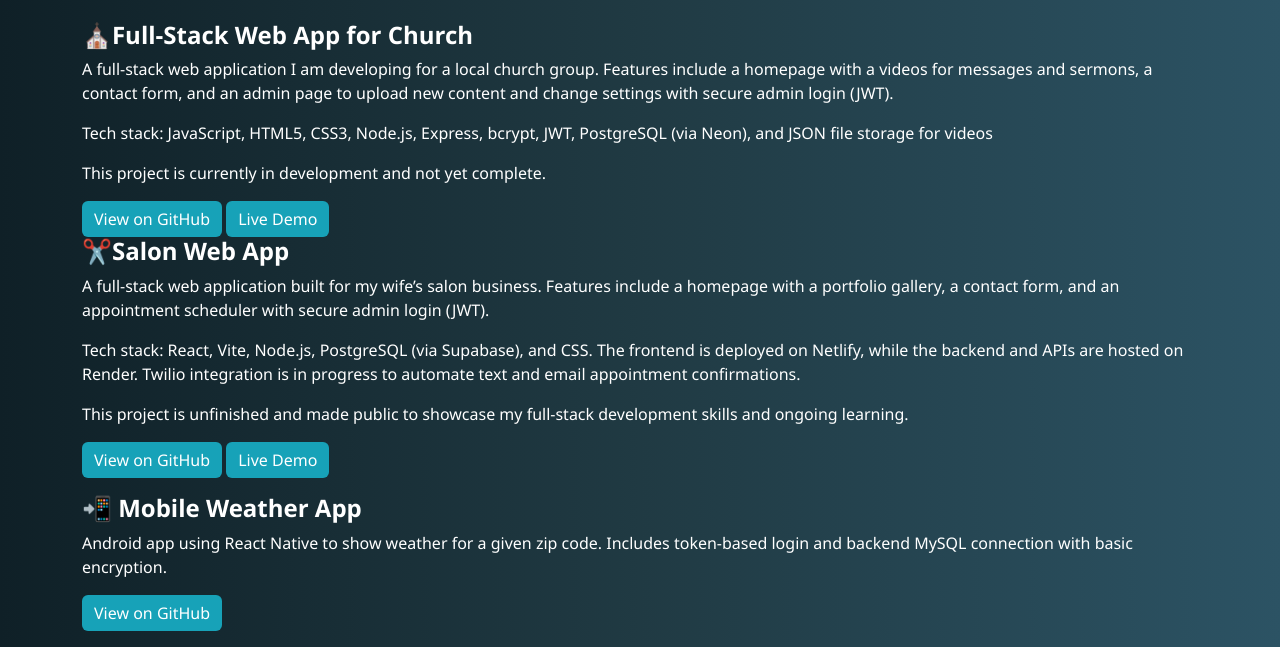
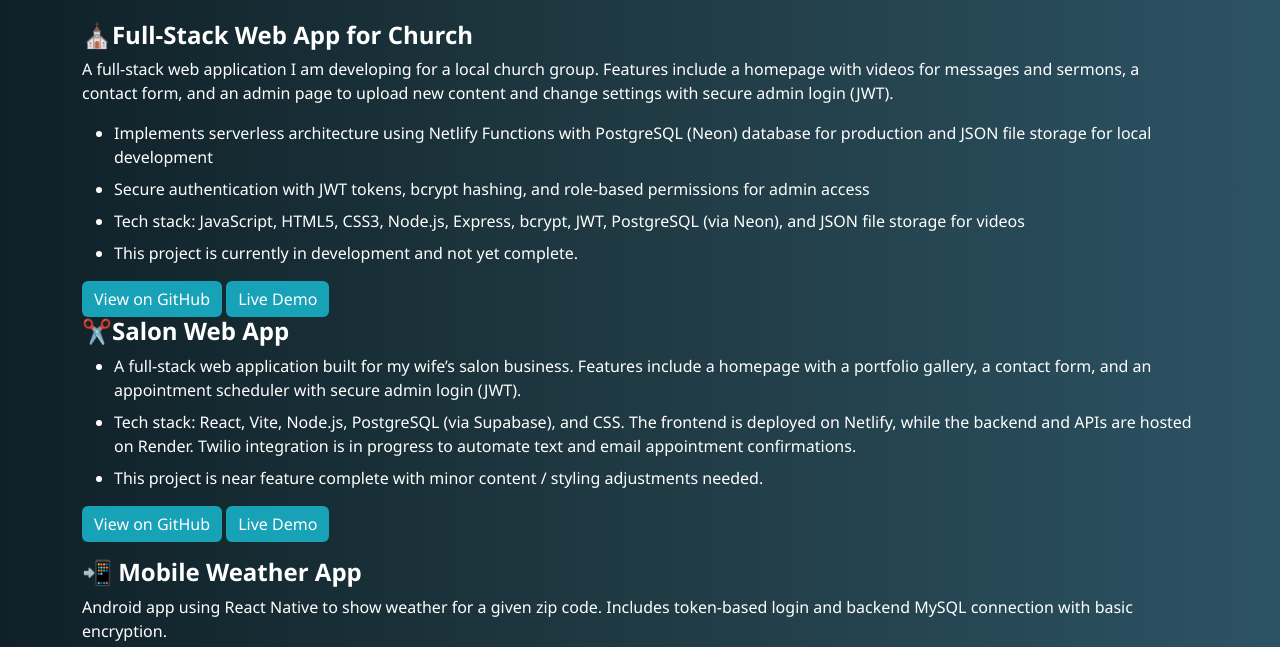
Before and after one commit to colecoombs/Website, a website built with Vite: page index.html in a window 1280 px wide. Shown: the part 577-1224 px from the top of the page. Built offline with nearby package versions, Linux system fonts and the light colour scheme; no server answers.

Commit message:
Updated resume and projects section to include my most recent project

```diff
--- a/index.html
+++ b/index.html
@@ -36,29 +36,25 @@
       <div>
         <h4>⛪<a href="https://coles-project.netlify.app/" target="_blank" class="project-link">Full-Stack Web App for Church</a></h4>
         <p>
-          A full-stack web application I am developing for a local church group. Features include a homepage with a videos for messages and sermons, a contact form, and an admin page to upload new content and change settings with secure admin login (JWT).
+          A full-stack web application I am developing for a local church group. Features include a homepage with videos for messages and sermons, a contact form, and an admin page to upload new content and change settings with secure admin login (JWT).
         </p>
-        <p>
-          Tech stack: JavaScript, HTML5, CSS3, Node.js, Express, bcrypt, JWT, PostgreSQL (via Neon), and JSON file storage for videos
-        </p>
-        <p>
-          This project is currently in development and not yet complete.
-        </p>
+        <ul>
+          <li>Implements serverless architecture using Netlify Functions with PostgreSQL (Neon) database for production and JSON file storage for local development</li>
+          <li>Secure authentication with JWT tokens, bcrypt hashing, and role-based permissions for admin access</li>
+          <li>Tech stack: JavaScript, HTML5, CSS3, Node.js, Express, bcrypt, JWT, PostgreSQL (via Neon), and JSON file storage for videos</li>
+          <li>This project is currently in development and not yet complete.</li>
+        </ul>
         <a href="https://github.com/colecoombs/church_project" class="btn btn-md btn-primary">View on GitHub</a>
         <a href="https://coles-project.netlify.app/" class="btn btn-md btn-primary" target="_blank">Live Demo</a>
       </div>
 
       <div class="project">
         <h4>✂️<a href="https://github.com/colecoombs/salon-web-app" target="_blank" class="project-link">Salon Web App</a></h4>
-        <p>
-          A full-stack web application built for my wife’s salon business. Features include a homepage with a portfolio gallery, a contact form, and an appointment scheduler with secure admin login (JWT).
-        </p>
-        <p>
-          Tech stack: React, Vite, Node.js, PostgreSQL (via Supabase), and CSS. The frontend is deployed on Netlify, while the backend and APIs are hosted on Render. Twilio integration is in progress to automate text and email appointment confirmations.
-        </p>
-        <p>
-          This project is unfinished and made public to showcase my full-stack development skills and ongoing learning.
-        </p>
+        <ul>
+          <li>A full-stack web application built for my wife’s salon business. Features include a homepage with a portfolio gallery, a contact form, and an appointment scheduler with secure admin login (JWT).</li>
+          <li>Tech stack: React, Vite, Node.js, PostgreSQL (via Supabase), and CSS. The frontend is deployed on Netlify, while the backend and APIs are hosted on Render. Twilio integration is in progress to automate text and email appointment confirmations.</li>
+          <li>This project is near feature complete with minor content / styling adjustments needed.</li>
+        </ul>
         <a href="https://github.com/colecoombs/salon-web-app" class="btn btn-md btn-primary">View on GitHub</a>
         <a href="https://hairwaytoheaven.org/" class="btn btn-md btn-primary" target="_blank">Live Demo</a>
       </div>
```
Also changed, not shown: 1 other file.
